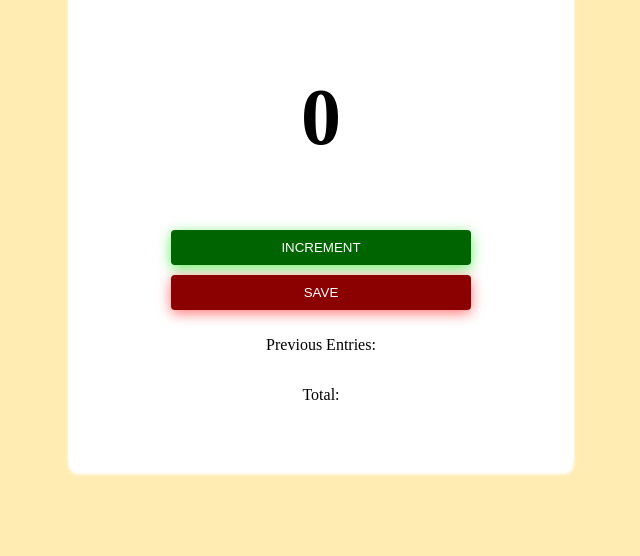
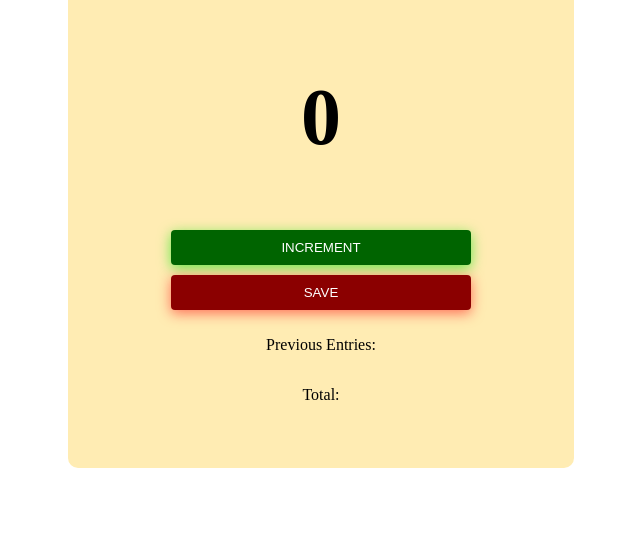
Before and after one commit to amblessedezejim/Creating-a-people-counter-app, a plain HTML site: page index.html in a window 1280 px wide. Shown: the part 260-816 px from the top of the page, without its empty margins (319-959 px from the left). Drawn offline with Linux system fonts and the light colour scheme.

Commit message:
Update styles

```diff
--- a/styles.css
+++ b/styles.css
@@ -4,7 +4,6 @@ body {
  flex-direction: column;
  justify-content: center;
  align-items: center;
- background-color: rgb(255, 236, 179);
  overflow: hidden;
 }
 
@@ -13,11 +12,10 @@ body {
  flex-direction: column;
  justify-content: center;
  align-items: center;
- background-color: #fff;
+ background-color: rgb(255, 236, 179);
  width: 40%;
  height: 80%;
  border-radius: 10px;
- box-shadow: 0 0.4rem 0.2rem 0 #fff;
 }
 
 h2 {
```
